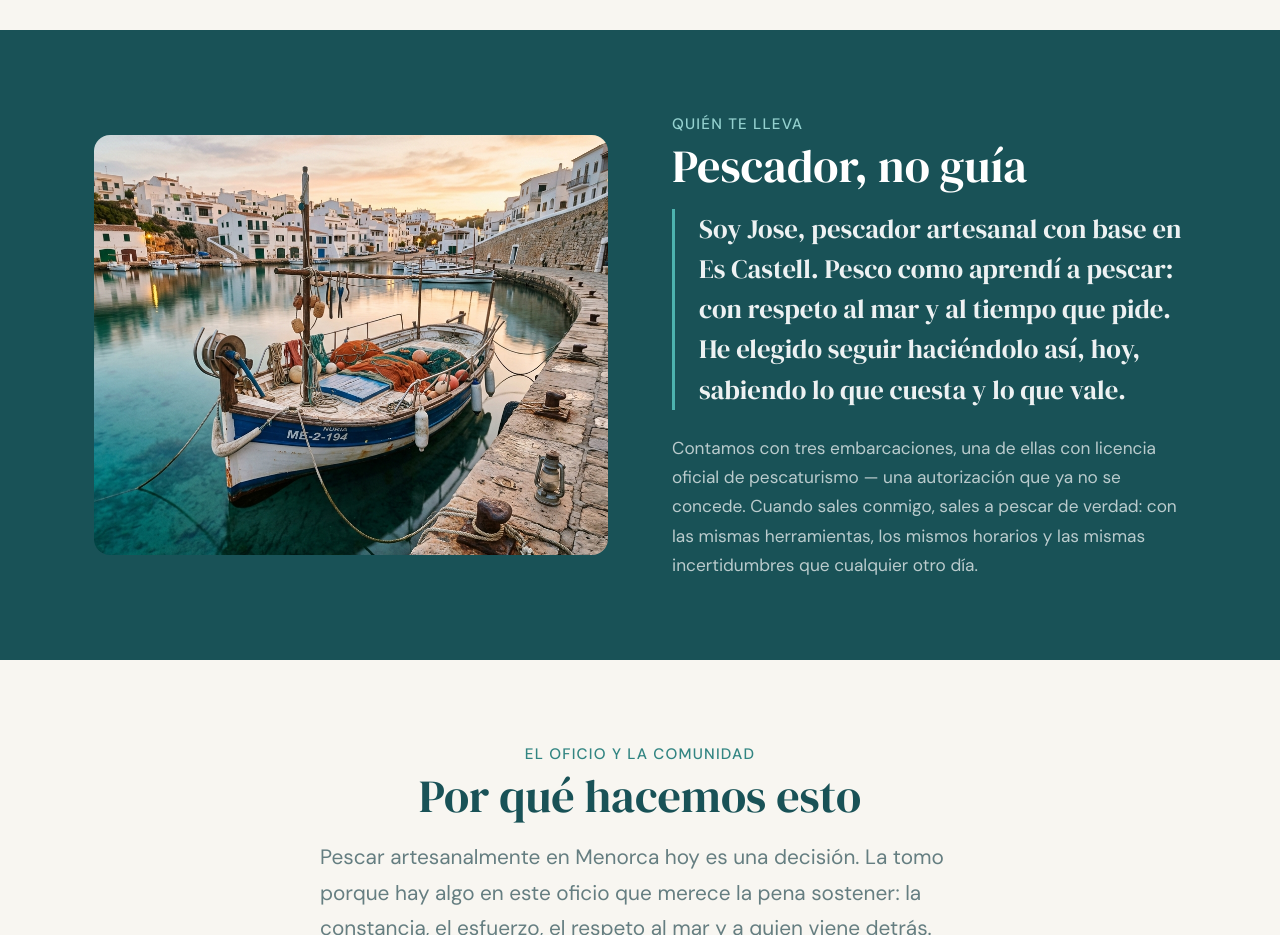
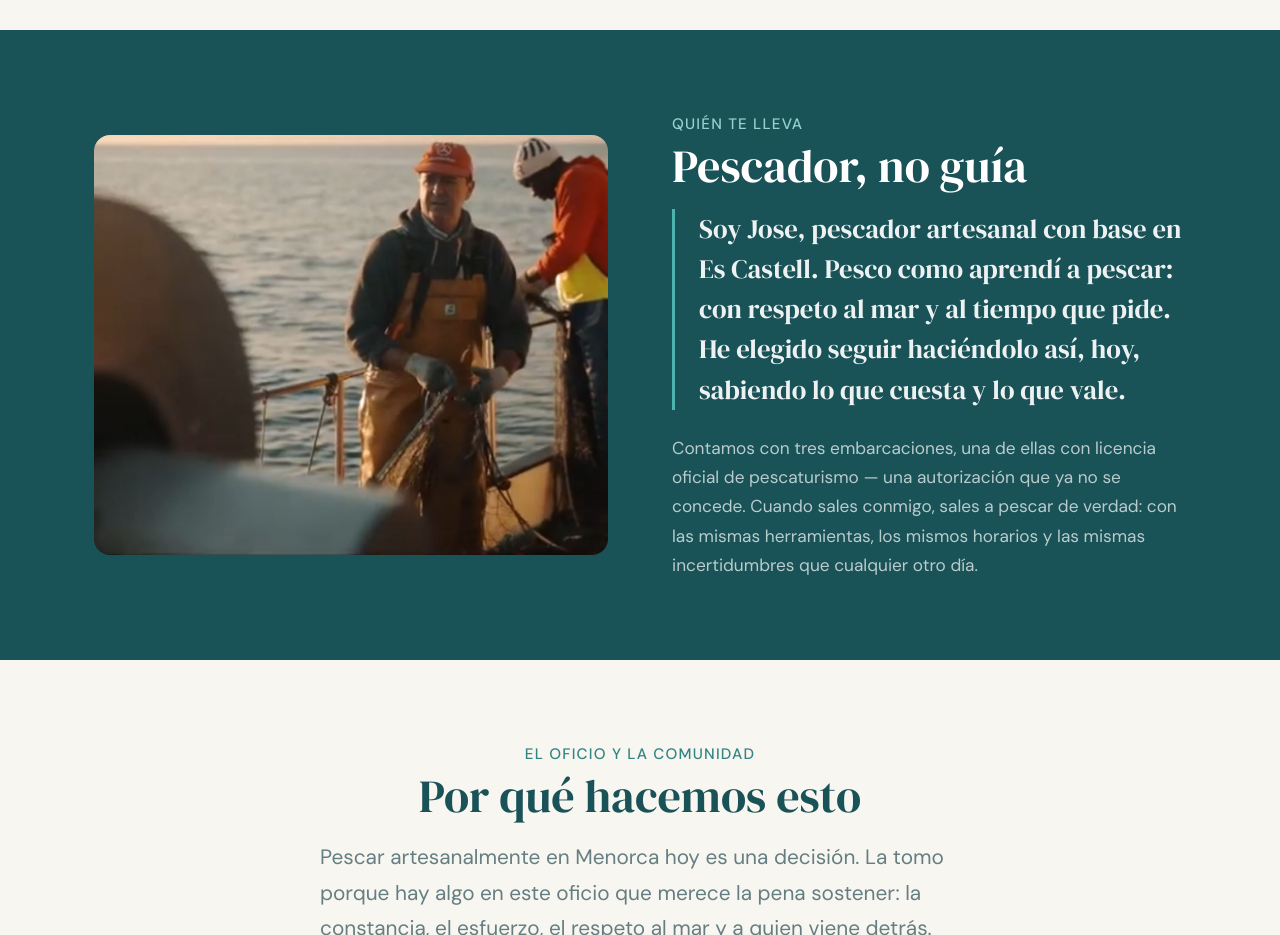
Before and after one commit to gerard-iartesana/de-la-mar-pescaturismo, a website: page index.html in a window 1280 px wide. Shown: the part 2680-3615 px from the top of the page. Drawn offline with Linux system fonts and the light colour scheme; no server answers.

Commit message:
feat: foto real de Jose en seccion Quien te lleva

```diff
--- a/index.html
+++ b/index.html
@@ -154,7 +154,7 @@
 <section class="section equipo" id="equipo">
   <div class="container">
     <div class="equipo-grid">
-      <div class="equipo-img reveal"><img src="public/assets/equipo-puerto.png" alt="Barca de pesca artesanal en el puerto de Es Castell" loading="lazy"></div>
+      <div class="equipo-img reveal"><img src="public/assets/jose-pescador.jpg" alt="Jose, pescador artesanal en su barca en Es Castell, Menorca" loading="lazy"></div>
       <div class="equipo-text reveal">
         <span class="section-label">Quién te lleva</span>
         <h2 class="section-title">Pescador, no guía</h2>
```
Also changed, not shown: contexto ia/Pescaturismo foto3.JPG (added), public/assets/jose-pescador.jpg (added).
